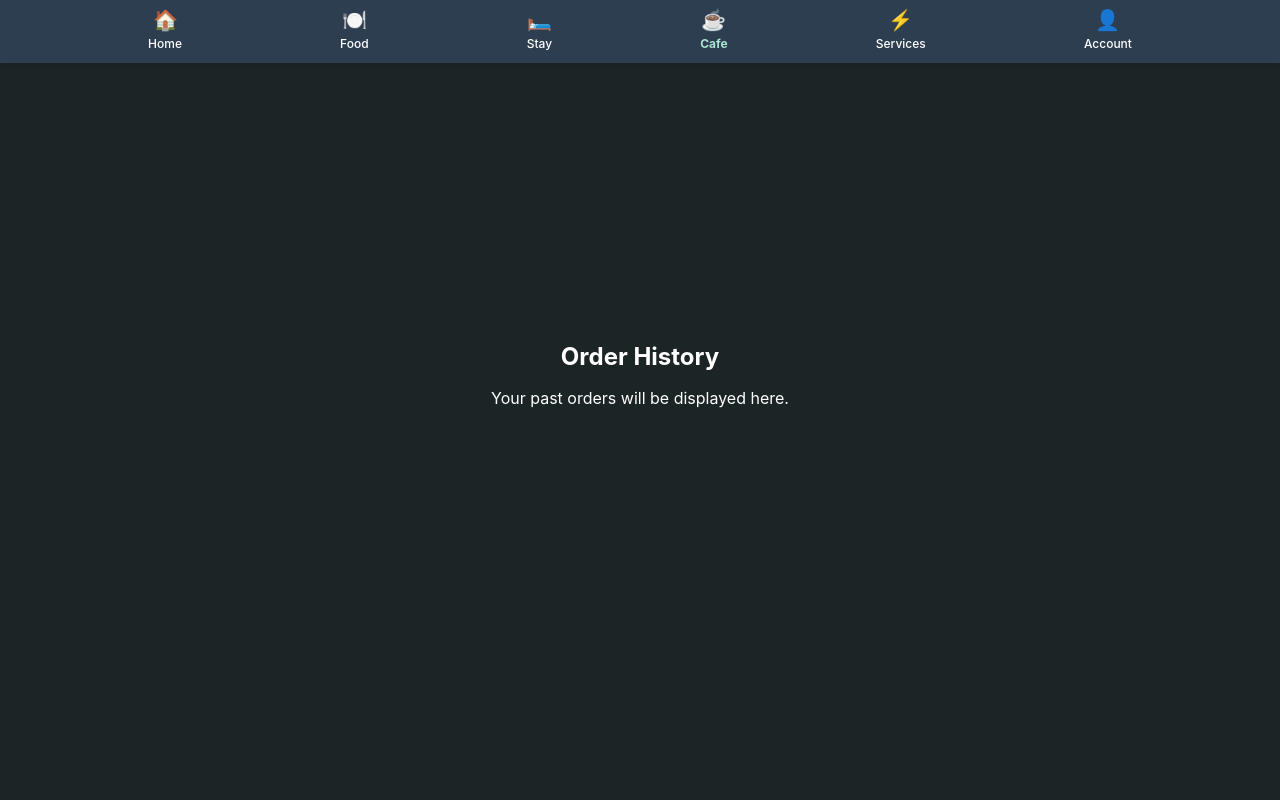
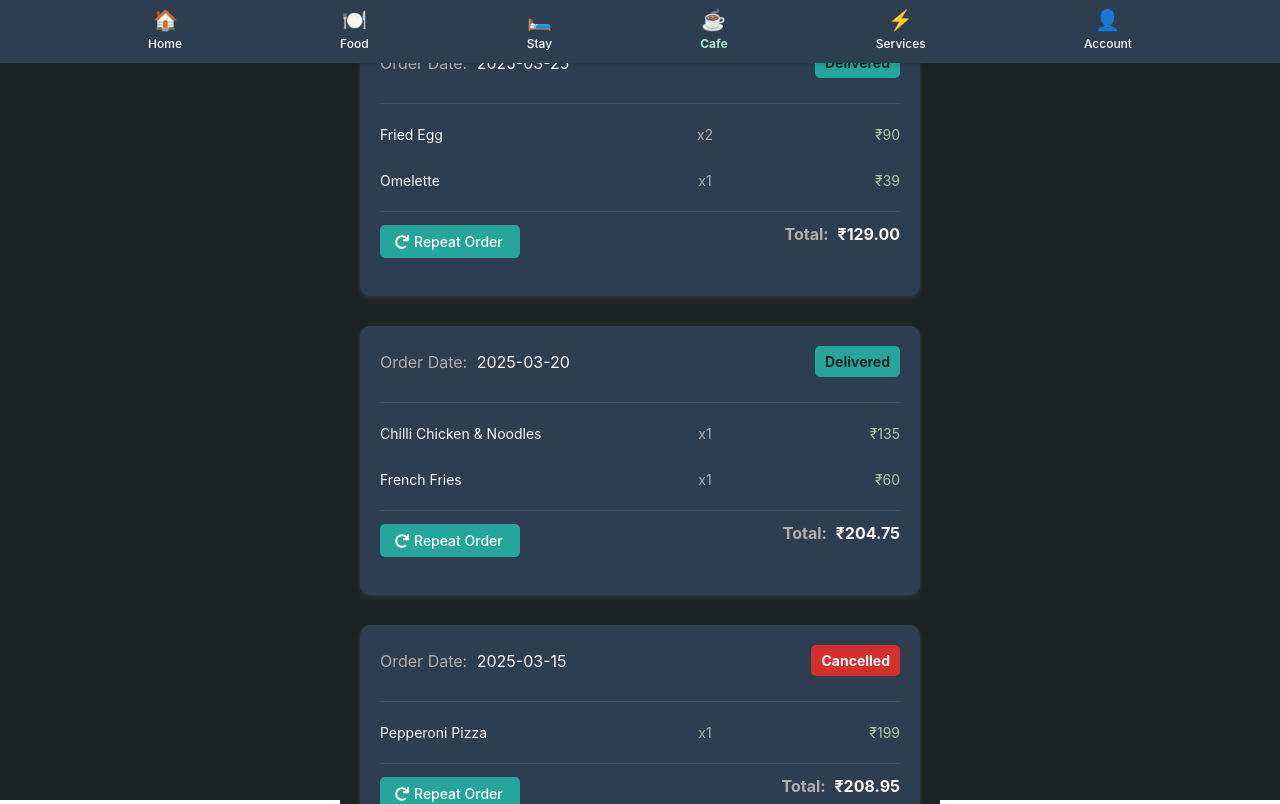
Before and after one commit to dharshan-kumar-ks/PGBuddy-FrontEnd, a React (Vite) app: page /order-history in a window 1280 px wide. Shown: the top 804 px of the page. Built offline with nearby package versions, Linux system fonts and the light colour scheme.

Commit message:
added order history page under cafe page

```diff
--- a/src/components/Cafe/OrderHistoryPage.css
+++ b/src/components/Cafe/OrderHistoryPage.css
@@ -1,14 +1,195 @@
+/* History Page Container */
 .history-page {
+  position: relative;
+  display: flex;
+  flex-direction: column;
+  justify-content: flex-start; /* Align content to the top */
+  align-items: center; /* Center content horizontally */
+  width: 100%;
+  padding: 80px 0 20px; /* Add padding-top to account for navbar height */
+  background-color: #1c2526; /* Match the background color of your project */
+  min-height: 100vh; /* Ensure it covers the full viewport height */
+  box-sizing: border-box;
+}
+
+/* History Content */
+.history-content {
+  width: 100%;
+  max-width: 800px; /* Limit the width for better readability */
   padding: 20px;
-  color: white;
+  box-sizing: border-box;
   text-align: center;
 }
 
-.history-page h1 {
-  font-size: 24px;
+.history-content h1 {
+  color: #faf7f7; /* White text for the heading */
+  font-size: 28px;
   margin-bottom: 10px;
 }
 
-.history-page p {
+.history-content p {
+  color: #b0aeae; /* Light gray for the description */
+  font-size: 16px;
+  margin-bottom: 20px;
+}
+
+/* No Orders Message */
+.no-orders {
+  color: #b0aeae;
+  font-size: 16px;
+  margin-top: 20px;
+}
+
+/* Order List */
+.order-list {
+  display: flex;
+  flex-direction: column;
+  gap: 15px;
+}
+
+/* Order Card */
+.order-card {
+  background: #2c3e50; /* Match the background of CafeGrid items */
+  border-radius: 10px;
+  padding: 20px;
+  box-shadow: 0 2px 5px rgba(228, 225, 225, 0.1);
+  transition: transform 0.2s ease-in-out;
+}
+
+.order-card:hover {
+  transform: scale(1.02);
+}
+
+/* Order Header */
+.order-header {
+  display: flex;
+  justify-content: space-between;
+  align-items: center;
+  margin-bottom: 15px;
+  border-bottom: 1px solid rgba(228, 225, 225, 0.1);
+  padding-bottom: 10px;
+}
+
+.order-date {
+  color: #faf7f7; /* White text */
   font-size: 16px;
 }
+
+.order-date span {
+  color: #b0aeae; /* Light gray for the label */
+  margin-right: 5px;
+}
+
+.order-status {
+  font-size: 14px;
+  font-weight: bold;
+  padding: 5px 10px;
+  border-radius: 5px;
+}
+
+.order-status.delivered {
+  background-color: #26a69a; /* Teal for Delivered */
+  color: #1c2526; /* Dark text for contrast */
+}
+
+.order-status.cancelled {
+  background-color: #d32f2f; /* Red for Cancelled */
+  color: #faf7f7; /* White text */
+}
+
+/* Order Items */
+.order-items {
+  margin-bottom: 15px;
+}
+
+.order-item {
+  display: flex;
+  justify-content: space-between;
+  align-items: center;
+  padding: 5px 0;
+  color: #faf7f7; /* White text */
+  font-size: 14px;
+}
+
+.item-name {
+  flex: 2;
+  text-align: left;
+}
+
+.item-quantity {
+  flex: 1;
+  text-align: center;
+  color: #b0aeae; /* Light gray for quantity */
+}
+
+.item-price {
+  flex: 1;
+  text-align: right;
+  color: #b5c3ad; /* Light green for price, matching Cafe.jsx */
+}
+
+/* Order Footer */
+.order-footer {
+  display: flex;
+  justify-content: space-between;
+  align-items: center;
+  border-top: 1px solid rgba(228, 225, 225, 0.1);
+  padding-top: 10px;
+}
+
+.order-total {
+  color: #faf7f7; /* White text */
+  font-size: 16px;
+  font-weight: bold;
+}
+
+.order-total span {
+  color: #b0aeae; /* Light gray for the label */
+  margin-right: 5px;
+}
+
+.view-details-button {
+  background-color: #26a69a; /* Teal background */
+  color: white;
+  padding: 8px 15px;
+  border: none;
+  border-radius: 5px;
+  cursor: pointer;
+  font-size: 14px;
+  display: flex;
+  align-items: center;
+  gap: 5px;
+  transition: background-color 0.3s ease;
+  max-width: 140px;
+}
+
+.view-details-button:hover {
+  background-color: #1f7970; /* Darker teal on hover */
+}
+
+/* Responsive Design */
+@media (max-width: 768px) {
+  .history-content {
+    padding: 10px;
+  }
+
+  .order-card {
+    padding: 15px;
+  }
+
+  .order-header {
+    flex-direction: column;
+    align-items: flex-start;
+    gap: 5px;
+  }
+
+  .order-footer {
+    flex-direction: column;
+    gap: 10px;
+  }
+
+  .view-details-button {
+    width: 100%;
+    justify-content: center;
+  }
+}
--- a/src/components/Cafe/OrderHistoryPage.jsx
+++ b/src/components/Cafe/OrderHistoryPage.jsx
@@ -1,15 +1,98 @@
 import React from 'react';
+import './OrderHistoryPage.css';
 import TopNavigationBar from '../TopNavigationBar';
-import './OrderHistoryPage.css';
+import { useNavigate } from 'react-router-dom';
+import { FaRedo } from 'react-icons/fa'; // Icon for "Order Again"
 
-function HistoryPage() {
+// Sample order history data (you can replace this with actual data from a backend)
+const orderHistory = [
+  {
+    id: 1,
+    date: '2025-03-25',
+    items: [
+      { name: 'Fried Egg', quantity: 2, price: 45 },
+      { name: 'Omelette', quantity: 1, price: 39 },
+    ],
+    total: 129, // Including GST
+    status: 'Delivered',
+  },
+  {
+    id: 2,
+    date: '2025-03-20',
+    items: [
+      { name: 'Chilli Chicken & Noodles', quantity: 1, price: 135 },
+      { name: 'French Fries', quantity: 1, price: 60 },
+    ],
+    total: 204.75, // Including GST
+    status: 'Delivered',
+  },
+  {
+    id: 3,
+    date: '2025-03-15',
+    items: [
+      { name: 'Pepperoni Pizza', quantity: 1, price: 199 },
+    ],
+    total: 208.95, // Including GST
+    status: 'Cancelled',
+  },
+];
+
+function OrderHistoryPage() {
+  const navigate = useNavigate();
+
+  const handleViewDetails = (orderId) => {
+    // Placeholder for navigating to a detailed order view
+    console.log(`Viewing details for order ID: ${orderId}`);
+    // You can navigate to a detailed order page if needed, e.g., navigate(`/order/${orderId}`);
+  };
+
   return (
     <div className="history-page">
       <TopNavigationBar />
-      <h1>Order History</h1>
-      <p>Your past orders will be displayed here.</p>
+      <div className="history-content">
+        <h1>Order History</h1>
+        <p>Your past orders are displayed below.</p>
+        {orderHistory.length === 0 ? (
+          <p className="no-orders">No orders found.</p>
+        ) : (
+          <div className="order-list">
+            {orderHistory.map((order) => (
+              <div key={order.id} className="order-card">
+                <div className="order-header">
+                  <div className="order-date">
+                    <span>Order Date:</span> {order.date}
+                  </div>
+                  <div className={`order-status ${order.status.toLowerCase()}`}>
+                    {order.status}
+                  </div>
+                </div>
+                <div className="order-items">
+                  {order.items.map((item, index) => (
+                    <div key={index} className="order-item">
+                      <span className="item-name">{item.name}</span>
+                      <span className="item-quantity">x{item.quantity}</span>
+                      <span className="item-price">₹{item.price * item.quantity}</span>
+                    </div>
+                  ))}
+                </div>
+                <div className="order-footer">
+                  <button
+                    className="view-details-button"
+                    onClick={() => handleViewDetails(order.id)}
+                  >
+                    <FaRedo /> Repeat Order
+                  </button>
+                  <div className="order-total">
+                    <span>Total:</span> ₹{order.total.toFixed(2)}
+                  </div>
+                </div>
+              </div>
+            ))}
+          </div>
+        )}
+      </div>
     </div>
   );
 }
 
-export default HistoryPage;
+export default OrderHistoryPage;
```
